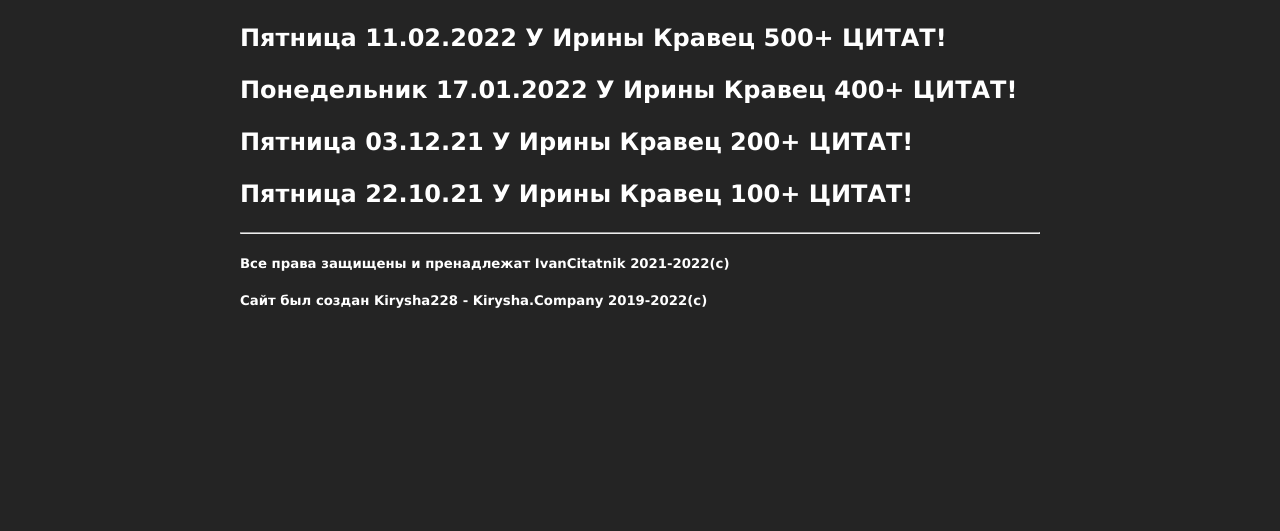
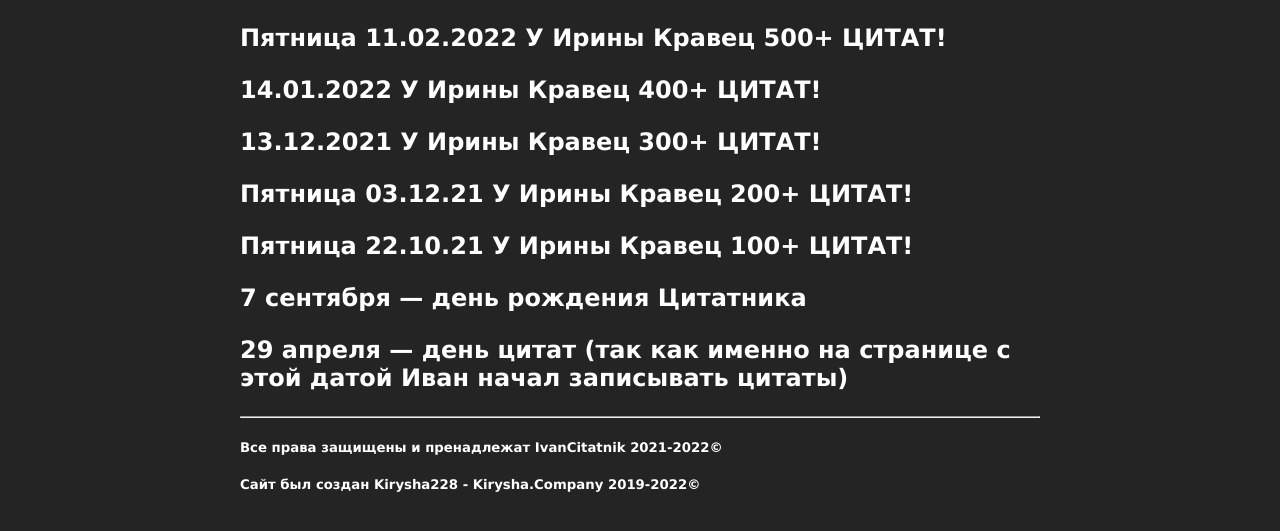
Before and after one commit to K1ril1/citatnik-v1, a plain HTML site: page pametniy.html in a window 1280 px wide. Shown: the part 197-728 px from the top of the page. Drawn offline with Linux system fonts and the light colour scheme.

Commit message:
Update pametniy.html

```diff
--- a/pametniy.html
+++ b/pametniy.html
@@ -30,12 +30,15 @@
             <h1><strong>Памятные даты:</strong></h1>
             <p><h2>Суббота 12.02.2022 Создание сайта "Цитатник"<br/></p>
             <p>Пятница 11.02.2022 У Ирины Кравец 500+ ЦИТАТ!<br/></p>
-            <p>Понедельник 17.01.2022 У Ирины Кравец 400+ ЦИТАТ!<br/></p>
+            <p>14.01.2022 У Ирины Кравец 400+ ЦИТАТ!<br/></p>
+            <p>13.12.2021 У Ирины Кравец 300+ ЦИТАТ!<br/></p>
             <p>Пятница 03.12.21 У Ирины Кравец 200+ ЦИТАТ!<br/></p>
             <p>Пятница 22.10.21 У Ирины Кравец 100+ ЦИТАТ!<br/></p>
+            <p>7 сентября — день рождения Цитатника<br/></p>
+            <p>29 апреля — день цитат (так как именно на странице с этой датой Иван начал записывать цитаты)<br/></p>
         <hr>
-        <h5>Все права защищены и пренадлежат IvanCitatnik 2021-2022(c)</h5>
-        <h5>Сайт был создан Kirysha228 - Kirysha.Company 2019-2022(c)</h5>
+        <h5>Все права защищены и пренадлежат IvanCitatnik 2021-2022©</h5>
+        <h5>Сайт был создан Kirysha228 - Kirysha.Company 2019-2022©</h5>
         </div>
 </body>
 </html>
```
